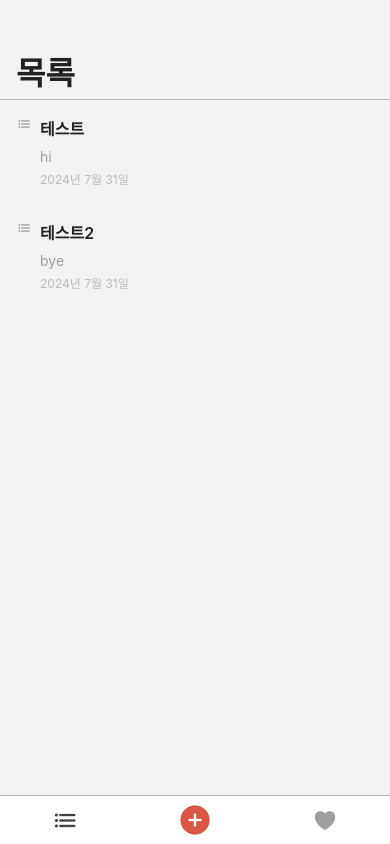
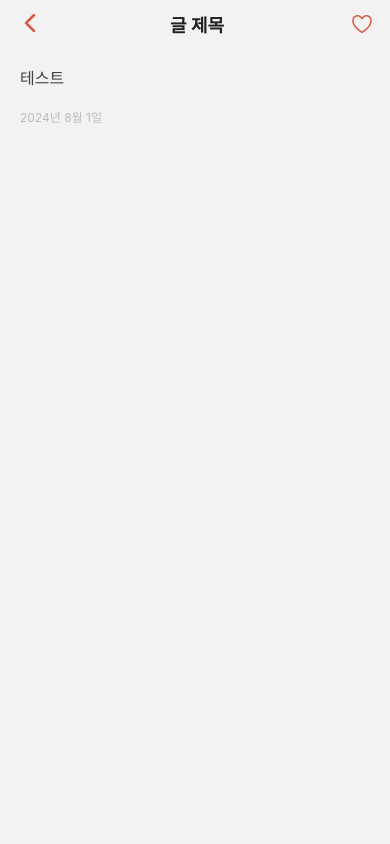
Before and after one commit to go3o3o/react-native, a React Native app in the folder Diary/: screen /View in a window 390 px wide. Built offline with nearby package versions, Linux system fonts and the light colour scheme.

Commit message:
Diary 앱 > 글 내용 화면 구현

```diff
--- a/Diary/src/Navigator.tsx
+++ b/Diary/src/Navigator.tsx
@@ -6,6 +6,7 @@ import Icon from 'react-native-vector-icons/Ionicons';
 import ListScreen from './screens/ListScreen';
 import BookmarkScreen from './screens/BookmarkScreen';
 import EditScreen from './screens/EditScreen';
+import ViewScreen from './screens/ViewScreen';
 
 type TabBarIconProps = {
   color: string;
@@ -76,6 +77,7 @@ const Navigator = () => {
         }}>
         <Stack.Screen name="Main" component={MainScreen} />
         <Stack.Screen name="Edit" component={EditScreen} />
+        <Stack.Screen name="View" component={ViewScreen} />
       </Stack.Navigator>
     </NavigationContainer>
   );
--- a/Diary/src/components/ArticleItem.tsx
+++ b/Diary/src/components/ArticleItem.tsx
@@ -1,6 +1,7 @@
 import React from 'react';
 import {View, Text, TouchableOpacity, Platform, StyleSheet} from 'react-native';
 import Icon from 'react-native-vector-icons/Ionicons';
+import {useNavigation} from '@react-navigation/native';
 
 type ArticleItemProps = {
   article: {
@@ -10,10 +11,16 @@ type ArticleItemProps = {
     date: string;
   };
 };
+
 const ArticleItem = (props: ArticleItemProps) => {
+  const navigation = useNavigation();
   return (
-    <TouchableOpacity activeOpacity={0.8}>
-      <View style={styles.container}>
+    <TouchableOpacity
+      activeOpacity={0.8}
+      style={styles.container}
+      onPress={() => {
+        navigation.navigate('View' as never);
+      }}>
       <View style={styles.icon}>
         <Icon name="list" size={14} color="#9E9E9E" />
       </View>
@@ -23,7 +30,6 @@ const ArticleItem = (props: ArticleItemProps) => {
           {props.article.content}
         </Text>
         <Text style={styles.date}>{props.article.date}</Text>
-        </View>
       </View>
     </TouchableOpacity>
   );
--- /dev/null
+++ b/Diary/src/components/ViewHeader.tsx
@@ -0,0 +1,46 @@
+import React from 'react';
+import {View, Text, TouchableOpacity, StyleSheet} from 'react-native';
+import {useNavigation} from '@react-navigation/native';
+import Icon from 'react-native-vector-icons/Ionicons';
+
+const ViewHeader = () => {
+  const navigation = useNavigation();
+  return (
+    <View style={styles.container}>
+      <TouchableOpacity
+        onPress={() => {
+          navigation.goBack();
+        }}
+        hitSlop={{top: 30, bottom: 30, left: 30, right: 30}}
+        activeOpacity={0.8}>
+        <Icon name="chevron-back-outline" size={28} color="#DA5746" />
+      </TouchableOpacity>
+      <Text style={styles.title}>글 제목</Text>
+      <TouchableOpacity
+        activeOpacity={0.8}
+        hitSlop={{top: 30, bottom: 30, left: 30, right: 30}}>
+        <Icon name="heart-outline" size={24} color="#DA5746" />
+      </TouchableOpacity>
+    </View>
+  );
+};
+
+const styles = StyleSheet.create({
+  container: {
+    flexDirection: 'row',
+    height: 48,
+    alignItems: 'center',
+    justifyContent: 'space-between',
+    paddingLeft: 16,
+    paddingRight: 16,
+    borderBottomWidth: 1,
+    borderBottomColor: '#F1F1F1',
+  },
+  title: {
+    fontSize: 18,
+    fontWeight: '600',
+    color: '#212121',
+  },
+});
+
+export default ViewHeader;
--- /dev/null
+++ b/Diary/src/screens/ViewScreen.tsx
@@ -0,0 +1,49 @@
+import React from 'react';
+import {
+  SafeAreaView,
+  Text,
+  ScrollView,
+  TouchableOpacity,
+  StyleSheet,
+} from 'react-native';
+import {useNavigation} from '@react-navigation/native';
+import ViewHeader from '../components/ViewHeader';
+
+const ViewScreen = () => {
+  const navigation = useNavigation();
+  return (
+    <SafeAreaView style={styles.container}>
+      <ViewHeader />
+      <ScrollView>
+        <TouchableOpacity
+          activeOpacity={0.8}
+          onLongPress={() => {
+            navigation.navigate('Edit' as never);
+          }}>
+          <Text style={styles.content}>테스트</Text>
+        </TouchableOpacity>
+        <Text style={styles.date}>2024년 8월 1일</Text>
+      </ScrollView>
+    </SafeAreaView>
+  );
+};
+
+const styles = StyleSheet.create({
+  container: {
+    flex: 1,
+  },
+  content: {
+    padding: 20,
+    fontSize: 16,
+    lineHeight: 20,
+    color: '#424242',
+  },
+  date: {
+    padding: 20,
+    paddingTop: 0,
+    fontSize: 12,
+    color: '#BDBDBD',
+  },
+});
+
+export default ViewScreen;
```
Lines whose indentation alone changed are shown as unchanged.
